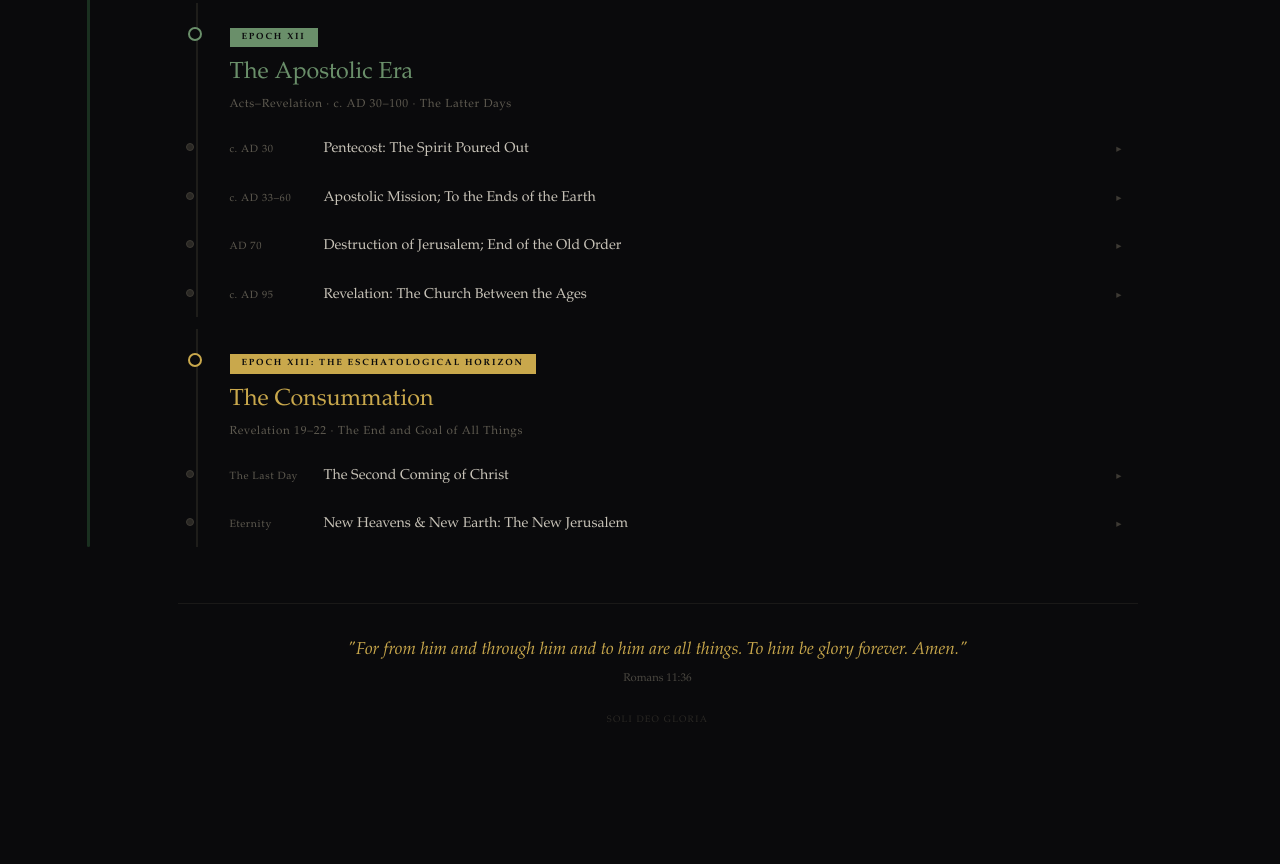
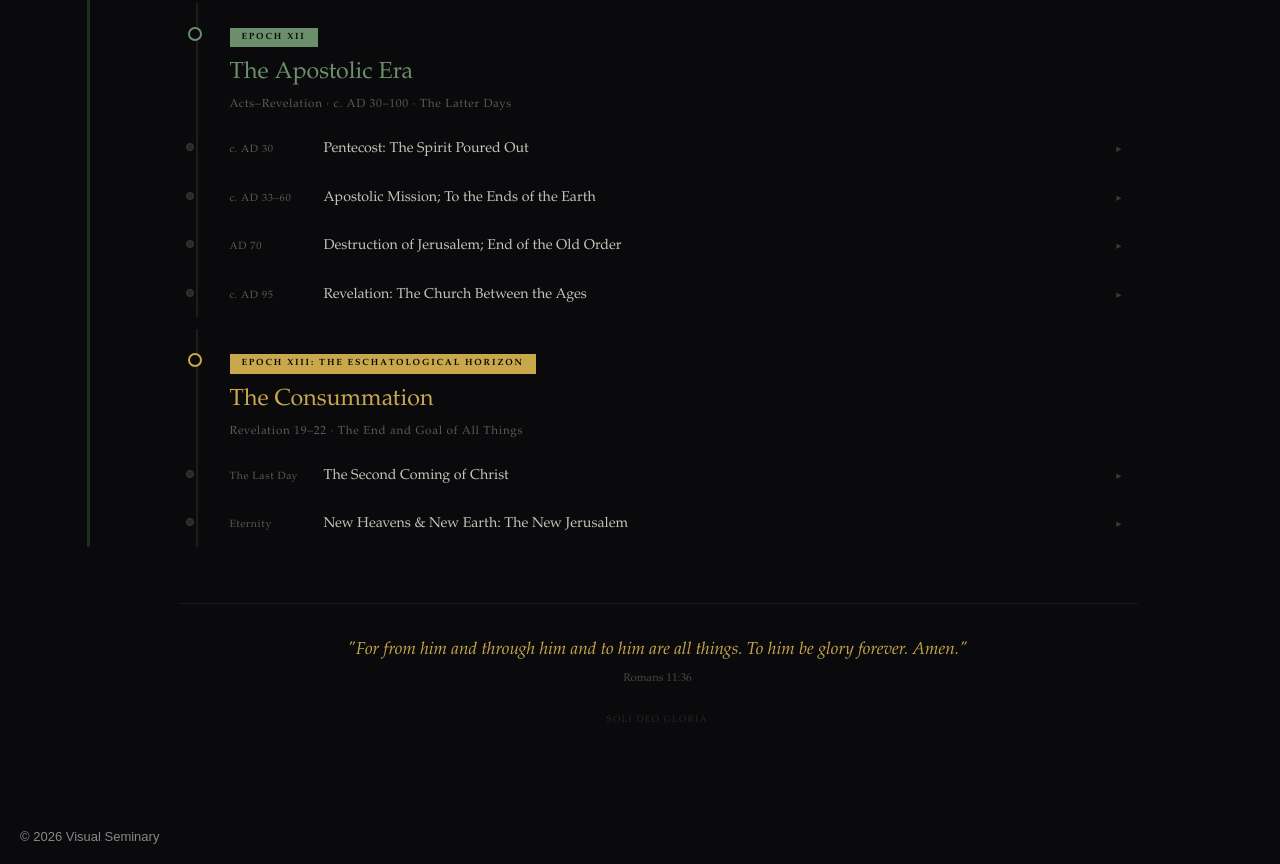
Before and after one commit to petriviseminary/VisualSeminary, a plain HTML site: page index.html in a window 1280 px wide. Shown: the part 4081-4945 px from the top of the page. Before the commit the page ends 4890 px from the top, so only its background shows below. Drawn offline with Linux system fonts and the light colour scheme.

Commit message:
Update index.html

```diff
--- a/index.html
+++ b/index.html
@@ -2339,5 +2339,9 @@ details.rtl-exile-inner[open] > summary .rtl-arrow { transform: rotate(90deg); }
 })();
 </script>
 
+<div style="padding: 20px; text-align: left; font-family: sans-serif; font-size: 13px; color: #888;">
+© 2026 Visual Seminary
+</div>
+
 </body>
 </html>
```
